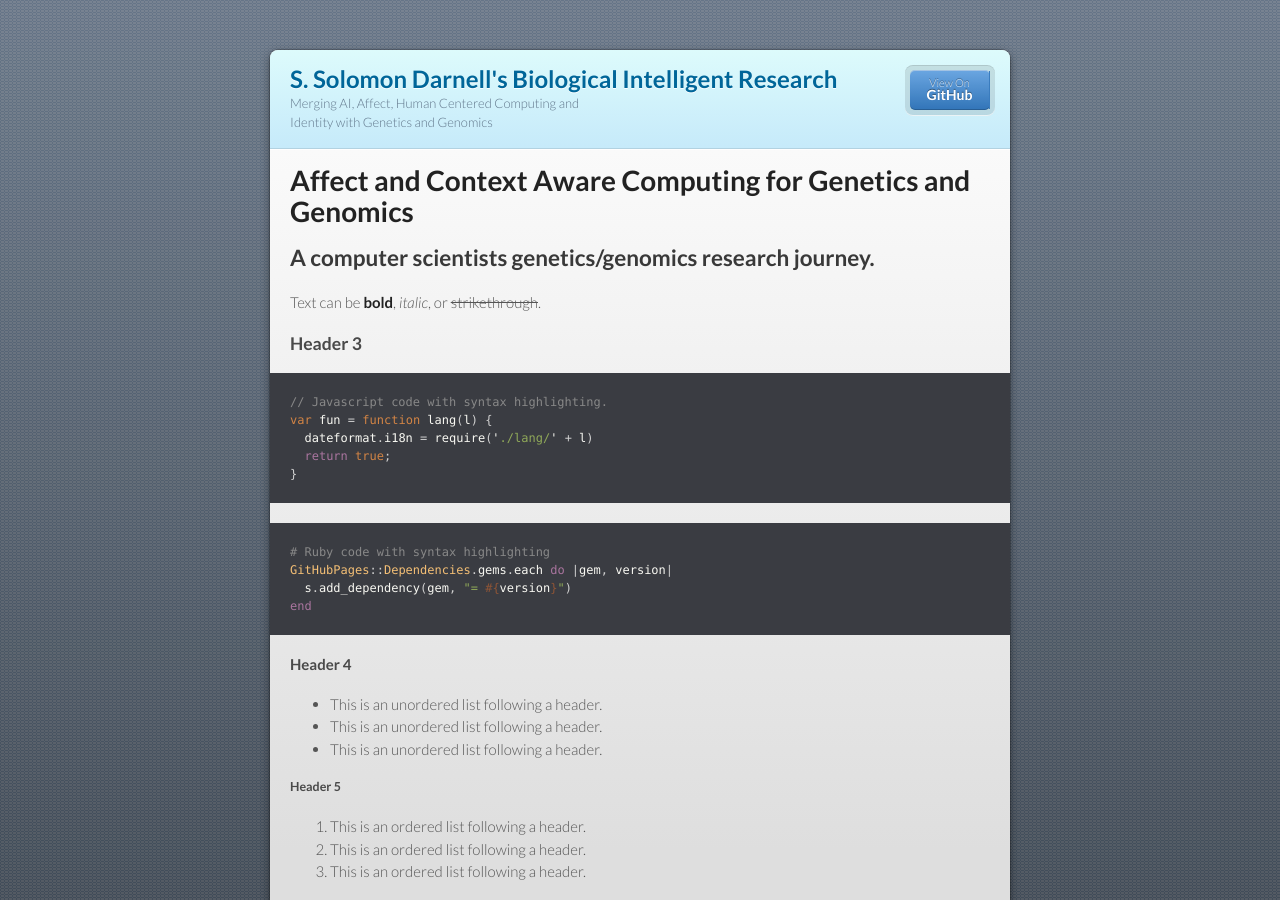
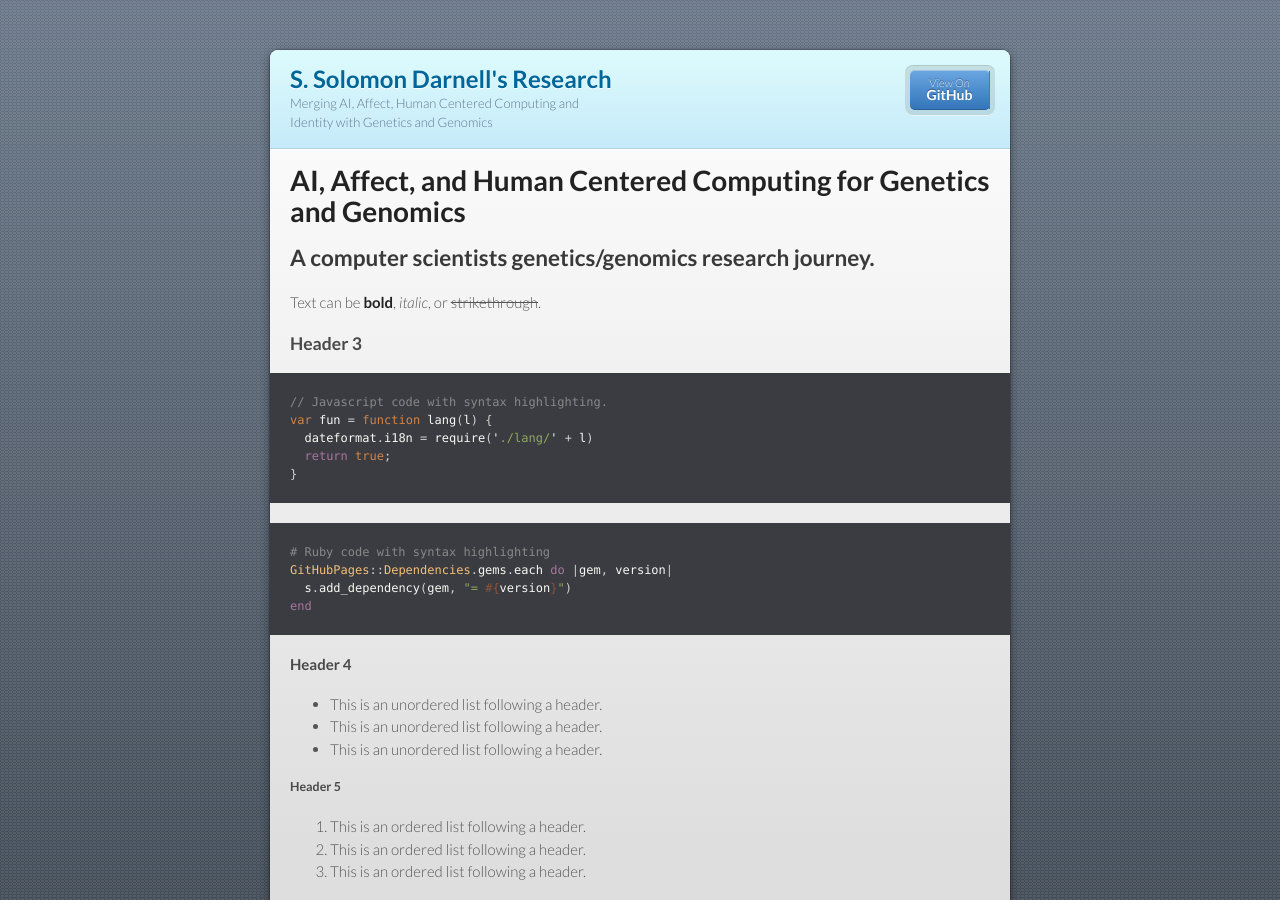
Before and after one commit to ShelbySolomonDarnell/shelbysolomondarnell.github.io, a Jekyll site: the page built from index.md, in a window 1280 px wide and 900 px high. Built offline with Jekyll 4.4.1, drawn with Linux system fonts in a browser that asks for light colours; our own code applies the rules of GitHub Pages for plain Markdown files.

Commit message:
Small title changes

```diff
--- a/_config.yml
+++ b/_config.yml
@@ -1,4 +1,4 @@
-title: S. Solomon Darnell's Biological Intelligent Research
+title: S. Solomon Darnell's Research
 description: Merging AI, Affect, Human Centered Computing and Identity with Genetics and Genomics
 show_downloads: false
 google_analytics: false
--- a/index.md
+++ b/index.md
@@ -12,7 +12,7 @@ permalink: /index/
 ---
 -->
 
-# Affect and Context Aware Computing for Genetics and Genomics
+# AI, Affect, and Human Centered Computing for Genetics and Genomics
 
 ## A computer scientists genetics/genomics research journey.
 
```
